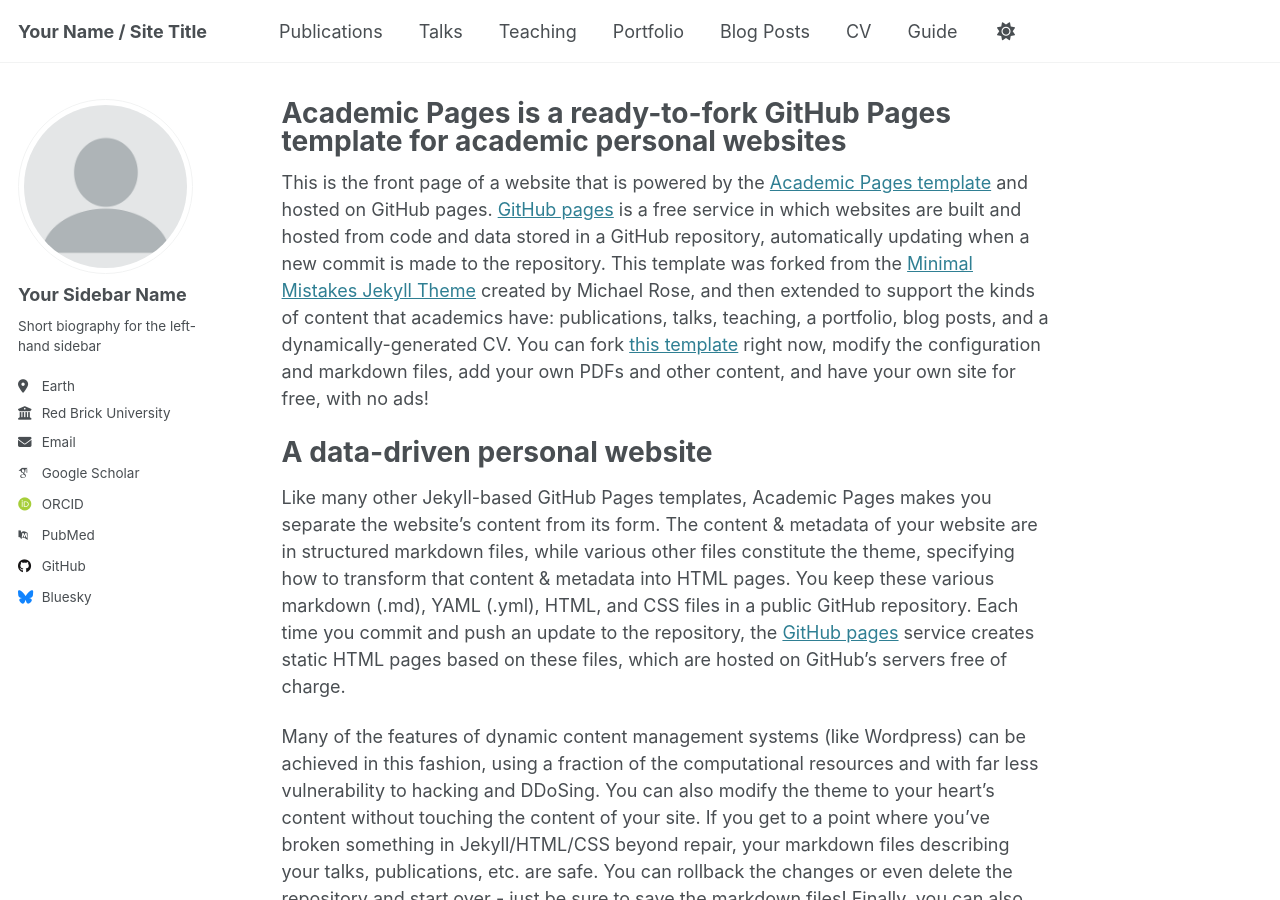
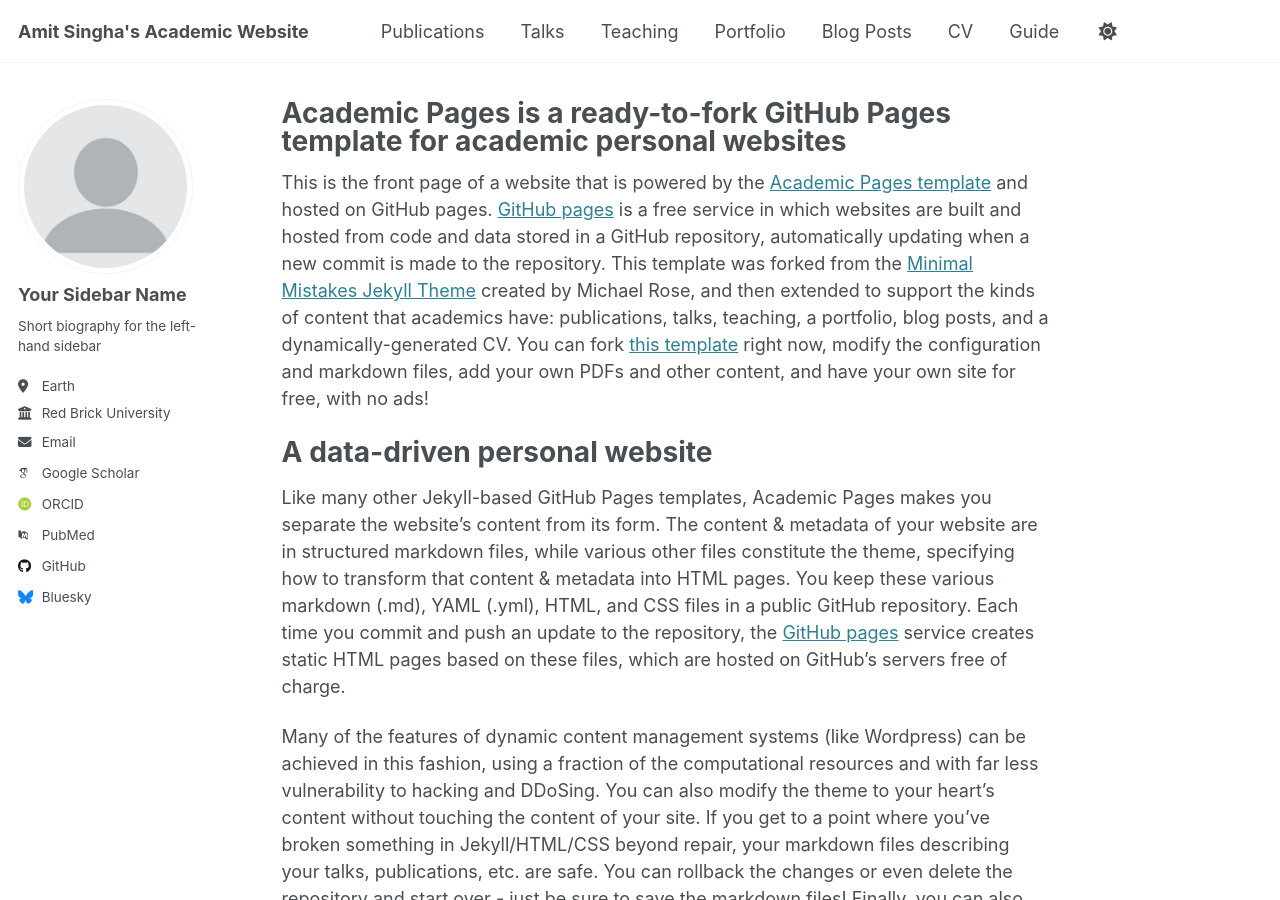
Before and after one commit to singpurdue/singpurdue.github.io, a Jekyll site: the page built from _pages/about.md, in a window 1280 px wide and 900 px high. Built offline with Jekyll 4.4.1, drawn with Linux system fonts in a browser that asks for light colours; some web fonts are replaced.

Commit message:
Update _config.yml

```diff
--- a/_config.yml
+++ b/_config.yml
@@ -9,7 +9,7 @@
 # Basic Site Settings
 locale                   : "en-US"
 site_theme               : "default"
-title                    : "Your Name / Site Title"
+title                    : "Amit Singha's Academic Website"
 title_separator          : "-"
 name                     : &name "Your Name"
 description              : &description "personal description"
```
